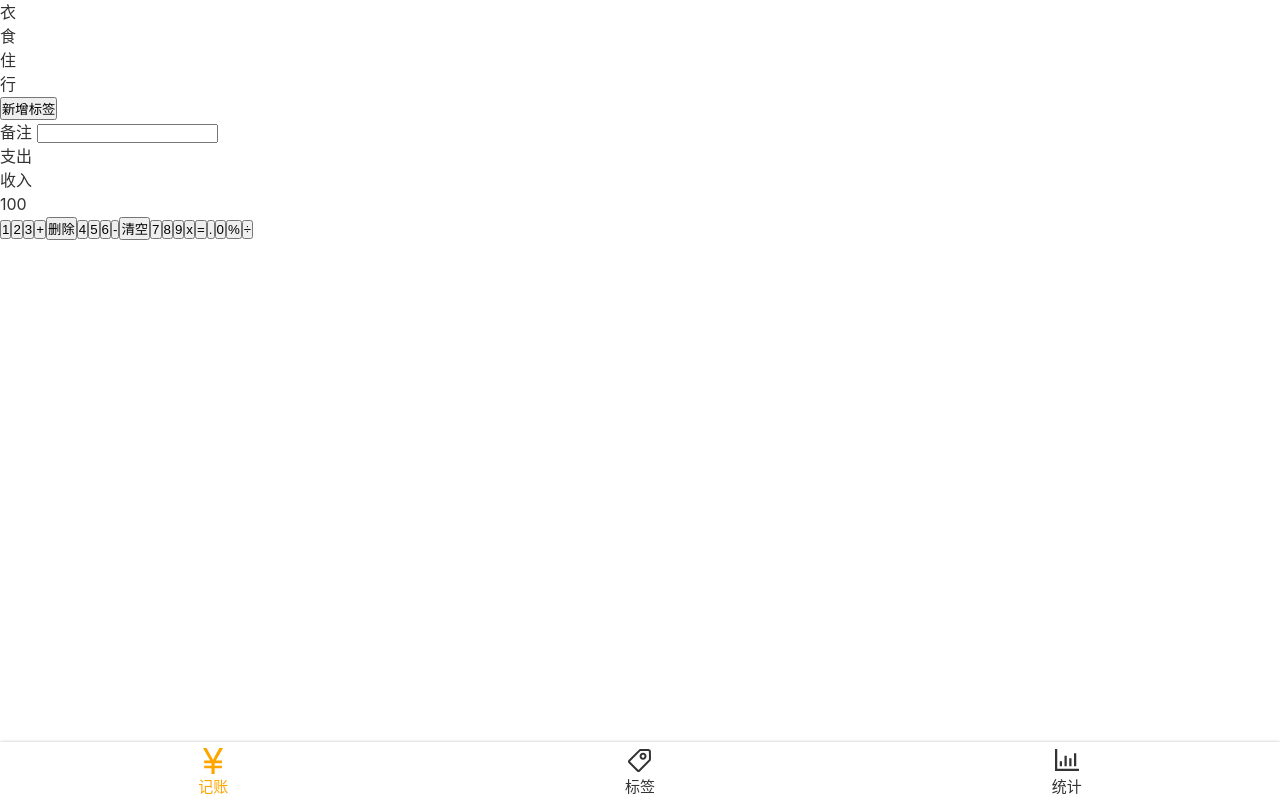
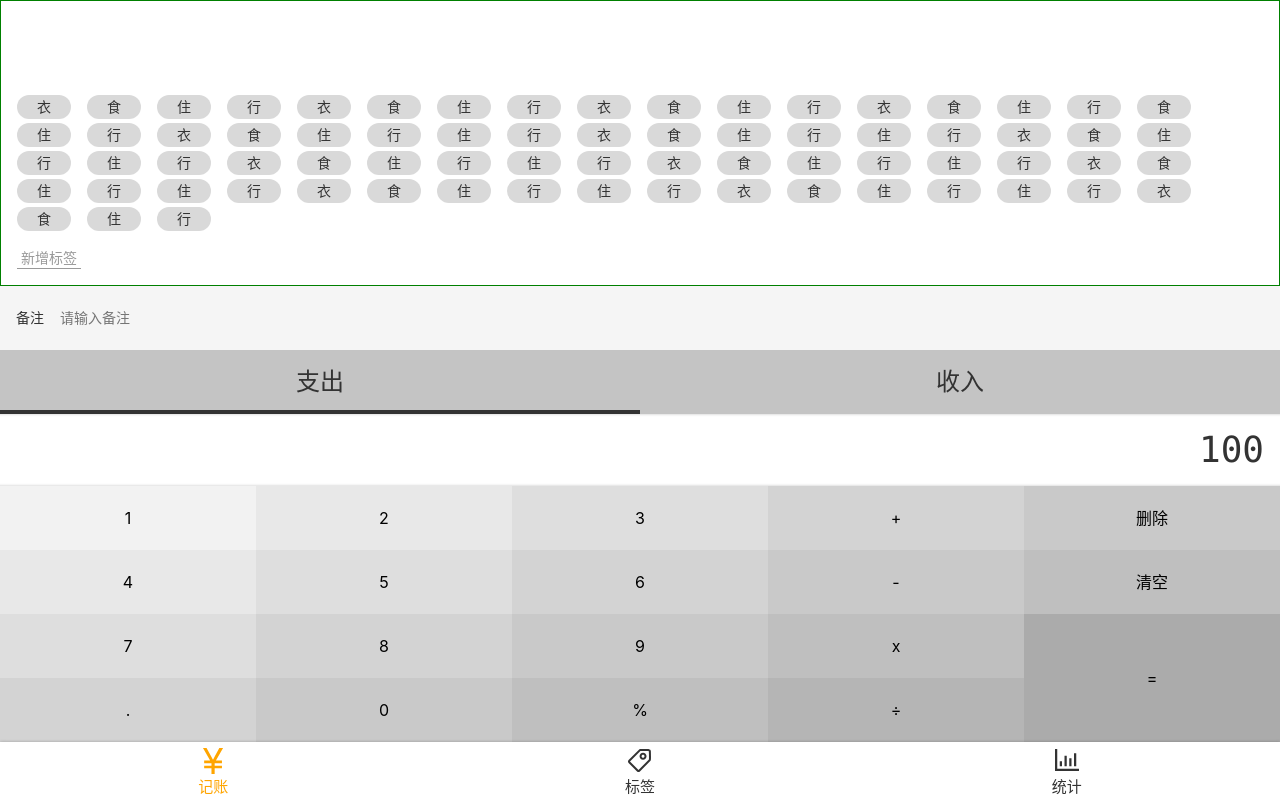
Before and after one commit to xiaoxiaoikhoudvan/tally, a Vue app: page /#/money in a window 1280 px wide. Built offline with nearby package versions, Linux system fonts and the light colour scheme.

Commit message:
完成money界面的csss

```diff
--- a/src/App.vue
+++ b/src/App.vue
@@ -13,6 +13,13 @@
     color: #333;
     line-height: 1.5;
     font-family: $font-hei;
+    font-size: 16px;
   }
 
+  // .clearfix::after{
+  //   content:'';
+  //   display:block;
+  //   clear:both;
+  // }
+
 </style>
--- a/src/assets/style/helper.scss
+++ b/src/assets/style/helper.scss
@@ -3,4 +3,24 @@
 $font-song: Georgia, "Nimbus Roman No9 L", "Songti SC", "Noto Serif CJK SC", "Source Han Serif SC", "Source Han Serif CN", STSong, "AR PL New Sung", "AR PL SungtiL GB", NSimSun, SimSun, "TW\-Sung", "WenQuanYi Bitmap Song", "AR PL UMing CN", "AR PL UMing HK", "AR PL UMing TW", "AR PL UMing TW MBE", PMingLiU, MingLiU, serif;
 $font-fangsong: Baskerville, "Times New Roman", "Liberation Serif", STFangsong, FangSong, FangSong_GB2312, "CWTEX\-F", serif;
 
-$color-highlight: orange
+$color-highlight: orange;
+
+//placeholder
+%clearfix{
+    &::after{
+        content:'';
+        display:block;
+        clear:both;
+    }
+}
+
+$color-shadow:rgba(0,0,0,0.25);
+//外框阴影
+%outerShadow {
+    box-shadow: 0 0 3px $color-shadow;
+}
+//内框阴影
+%innerShadow {
+    box-shadow: inset 0 -3px 3px -3px  $color-shadow,
+                inset 0 3px 3px -3px  $color-shadow;
+}
--- a/src/assets/style/reset.scss
+++ b/src/assets/style/reset.scss
@@ -2,8 +2,18 @@
     margin: 0;
     padding: 0;
     box-sizing: border-box;
-  }
+}
 a{
     text-decoration: none;
     color: inherit;
-  }
+}
+ul,ol{
+    list-style: none;
+}
+button,input{
+    font:inherit
+}
+//去掉任何选中的边框
+:focus{
+    outline: none;
+}
--- a/src/components/Layout.vue
+++ b/src/components/Layout.vue
@@ -1,6 +1,6 @@
 <template>
-    <div class="nav-wrapper">
-        <div class="content">
+    <div class="layout-wrapper" :class="classPrefix && `${classPrefix}-wrapper`">
+        <div class="content" :class="classPrefix && `${classPrefix}-content`">
            <slot />
         </div>
         <Nav />
@@ -9,12 +9,13 @@
 
 <script lang="ts">
     export default {
+        props:['classPrefix'],
         name:'Layout',
     }
 </script>
 
 <style lang="scss" scoped>
-    .nav-wrapper{
+    .layout-wrapper{
         display: flex;
         flex-direction: column;
         height: 100vh;
--- a/src/components/Nav.vue
+++ b/src/components/Nav.vue
@@ -24,8 +24,8 @@
 <style lang="scss" scoped>
   @import "~@/assets/style/helper.scss";
   nav {
+      @extend %outerShadow;
       display: flex;
-      box-shadow: 0 0 3px rgba(0,0,0,0.25);
       flex-direction: row;
       font-size: 15px;
       > .item{
--- a/src/views/Money.vue
+++ b/src/views/Money.vue
@@ -1,30 +1,5 @@
 <template>
-        <Layout>
-            <div class="tags">
-                <ul class="current">
-                    <li>衣</li>
-                    <li>食</li>
-                    <li>住</li>
-                    <li>行</li>
-                </ul>
-                <div class="new">
-                    <button>新增标签</button>
-                </div>
-            </div>
-            <div>
-                <label class="notes">
-                    <span class="name">
-                        备注
-                    </span>
-                    <input type="text">
-                </label>
-            </div>
-            <div>
-                <ul class="types">
-                    <li class="selected">支出</li>
-                    <li>收入</li>
-                </ul>
-            </div>
+        <Layout class-prefix="layout">
             <div class="numberPad">
                 <div class="output">100</div>
                 <div class="buttons">
@@ -42,18 +17,249 @@
                     <button>8</button>
                     <button>9</button>
                     <button>x</button>
-                    <button> =</button>
+                    <button class="ok"> =</button>
                     <button>.</button>
                     <button>0</button>
                     <button>%</button>
                     <button>÷</button>
                 </div>
             </div>
+            <div>
+                <ul class="types">
+                    <li class="selected">支出</li>
+                    <li>收入</li>
+                </ul>
+            </div>
+            <div>
+                <label class="notes">
+                    <span class="name">
+                        备注
+                    </span>
+                    <input type="text" placeholder="请输入备注">
+                </label>
+            </div>
+            <div class="tags">
+                <div class="new">
+                    <button>新增标签</button>
+                </div>
+                <ul class="current">
+                    <li>衣</li>
+                    <li>食</li>
+                    <li>住</li>
+                    <li>行</li>
+                    <li>衣</li>
+                    <li>食</li>
+                    <li>住</li>
+                    <li>行</li>
+                    <li>衣</li>
+                    <li>食</li>
+                    <li>住</li>
+                    <li>行</li>
+                    <li>衣</li>
+                    <li>食</li>
+                    <li>住</li>
+                    <li>行</li>
+                    <li>食</li>
+                    <li>住</li>
+                    <li>行</li>
+                    <li>衣</li>
+                    <li>食</li>
+                    <li>住</li>
+                    <li>行</li>
+                    <li>住</li>
+                    <li>行</li>
+                    <li>衣</li>
+                    <li>食</li>
+                    <li>住</li>
+                    <li>行</li>
+                    <li>住</li>
+                    <li>行</li>
+                    <li>衣</li>
+                    <li>食</li>
+                    <li>住</li>
+                    <li>行</li>
+                    <li>住</li>
+                    <li>行</li>
+                    <li>衣</li>
+                    <li>食</li>
+                    <li>住</li>
+                    <li>行</li>
+                    <li>住</li>
+                    <li>行</li>
+                    <li>衣</li>
+                    <li>食</li>
+                    <li>住</li>
+                    <li>行</li>
+                    <li>住</li>
+                    <li>行</li>
+                    <li>衣</li>
+                    <li>食</li>
+                    <li>住</li>
+                    <li>行</li>
+                    <li>住</li>
+                    <li>行</li>
+                    <li>衣</li>
+                    <li>食</li>
+                    <li>住</li>
+                    <li>行</li>
+                    <li>住</li>
+                    <li>行</li>
+                    <li>衣</li>
+                    <li>食</li>
+                    <li>住</li>
+                    <li>行</li>
+                    <li>住</li>
+                    <li>行</li>
+                    <li>衣</li>
+                    <li>食</li>
+                    <li>住</li>
+                    <li>行</li>
+                </ul>
+            </div>
         </Layout>
 </template>
 
-<script lang="ts">
+<script lang="ts" scoped>
     export default {
         name:'Money',
     }
 </script>
+
+<style lang="scss">
+    .layout-content{
+        display: flex;
+        flex-direction: column-reverse;
+    }
+</style>
+
+<style lang="scss" scoped>
+    @import "~@/assets/style/helper.scss";
+    .numberPad{
+        .output{
+            @extend %clearfix;
+            @extend %innerShadow;
+            font-size: 36px;
+            font-family: Consolas,monospace;
+            padding: 9px 16px;
+            text-align: right;
+        }
+        .buttons{
+            @extend %clearfix;
+            > button {
+                width: 20%;
+                height: 64px;
+                //用float 父元素要写clearfix
+                float: left;
+                background: transparent;
+                border: none;
+                &.ok{
+                    height: 64*2px;
+                    float: right;
+                }
+                //按键背景色
+                $bg:#f2f2f2;
+                &:nth-child(1){
+                    background: $bg;
+                }
+                &:nth-child(2),&:nth-child(6){
+                    background: darken($bg,4%);
+                }
+                &:nth-child(3),&:nth-child(7),&:nth-child(11){
+                    background: darken($bg,4*2%);
+                }
+                &:nth-child(4),&:nth-child(8),&:nth-child(12),&:nth-child(16){
+                    background: darken($bg,4*3%);
+                }
+                &:nth-child(5),&:nth-child(9),&:nth-child(13),&:nth-child(17),&:nth-child(21){
+                    background: darken($bg,4*4%);
+                }
+                &:nth-child(10),&:nth-child(14),&:nth-child(18){
+                    background: darken($bg,4*5%);
+                }
+                &:nth-child(19){
+                    background: darken($bg,4*6%);
+                }
+                &:nth-child(15){
+                    background: darken($bg,4*7%);
+                }
+            }
+        }
+    }
+    .types{
+        background: #c4c4c4;
+        display: flex;
+        text-align: center;
+        font-size: 24px;
+        > li {
+            width: 50%;
+            height: 64px;
+            display: flex;
+            align-items: center;
+            justify-content: center;
+            position: relative;
+            //表示当前被选中,用after是因为如果不用的话选中的时候由于border-bottom有高度，会导致
+            //文字向上撑
+            &.selected::after{
+                content: '';
+                position: absolute;
+                height: 4px;
+                width: 100%;
+                bottom: 0;
+                left: 0;
+                background: #333;
+            }
+        }
+    }
+    .notes{
+        font-size: 14px;
+        background: #f5f5f5;
+        display: block;
+        padding-left: 16px;
+        display: flex;
+        align-items: center;
+        .name{
+            padding-right: 16px;
+        }
+        input{
+            height: 64px;
+            flex-grow: 1;
+            background: transparent;
+            border: none;
+            padding-right: 16px;
+        }
+    }
+    .tags {
+        border: 1px solid green;
+        font-size:14px;
+        padding: 16px;
+        flex-grow: 1;
+        display: flex;
+        flex-direction: column-reverse;
+        > .current {
+            display: flex;
+            flex-wrap: wrap;
+            > li{
+                $h: 24px;
+                background: #d9d9d9;
+                height: $h;
+                line-height: $h;
+                border-radius: $h/2;
+                padding: 0 20px;
+                margin-right: 16px;
+                margin-top: 4px;
+            }
+        }
+        > .new {
+            padding-top: 16px;
+            button{
+                //背景设置透明
+                background: transparent;
+                border: none;
+                color: #999;
+                //不给颜色 则下划线跟字体一样颜色
+                border-bottom: 1px solid;
+                padding: 0 4px;
+            }
+        }
+    }
+</style>
```
